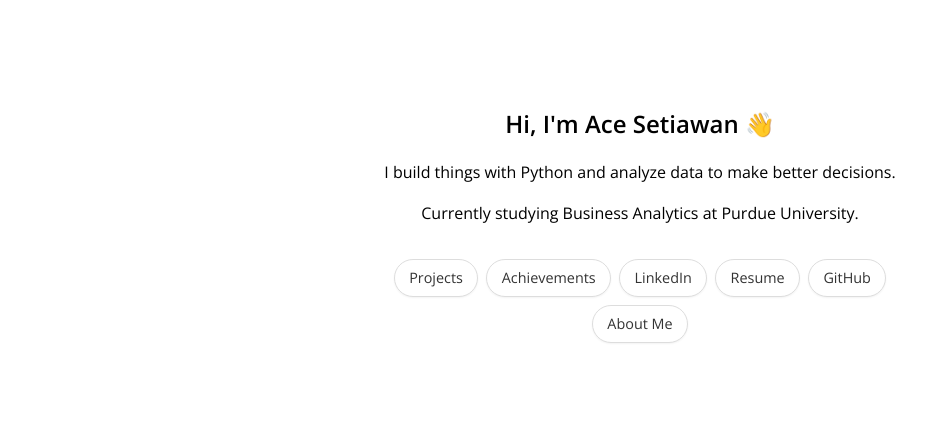
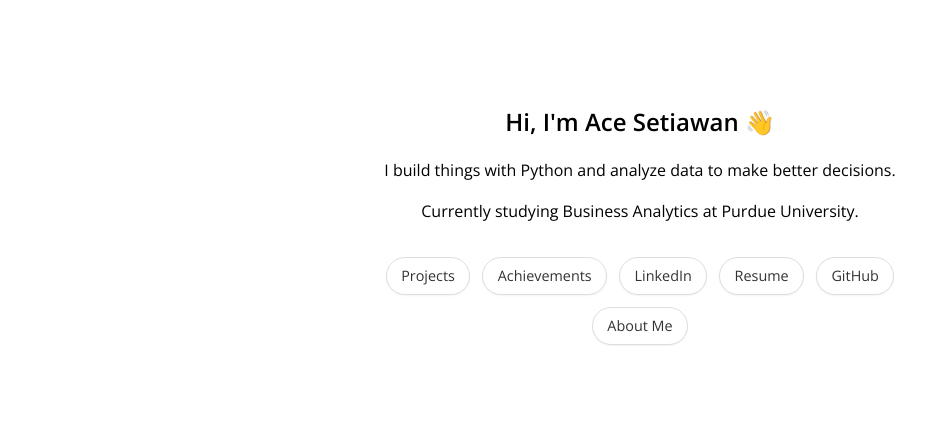
Before and after one commit to acepocalypse/acepocalypse.github.io, a Jekyll site: the page built from index.html, in a window 1280 px wide. Shown: the part 196-630 px from the top of the page, without its empty margins (0-926 px from the left). Built offline with Jekyll 4.4.1, drawn with Linux system fonts in a browser that asks for light colours.

Commit message:
Adjust homepage links layout for improved spacing and responsiveness

```diff
--- a/assets/css/style.css
+++ b/assets/css/style.css
@@ -58,10 +58,10 @@
   display: flex;
   flex-wrap: wrap;
   justify-content: center;
-  gap: 0.5rem;
+  gap: 0.75rem;
   margin-top: 2rem;
-  max-width: 100%;
-  padding: 0 1rem;
+  width: 100%;
+  max-width: 900px;
 }
 
 .homepage-links a {
```
